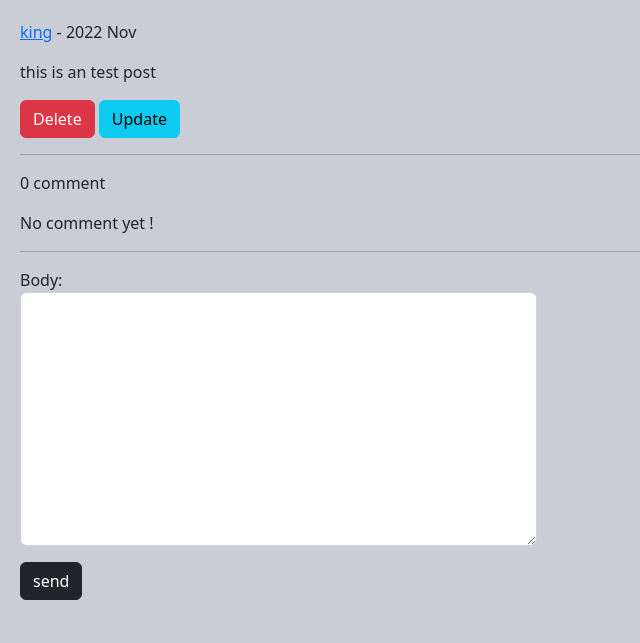
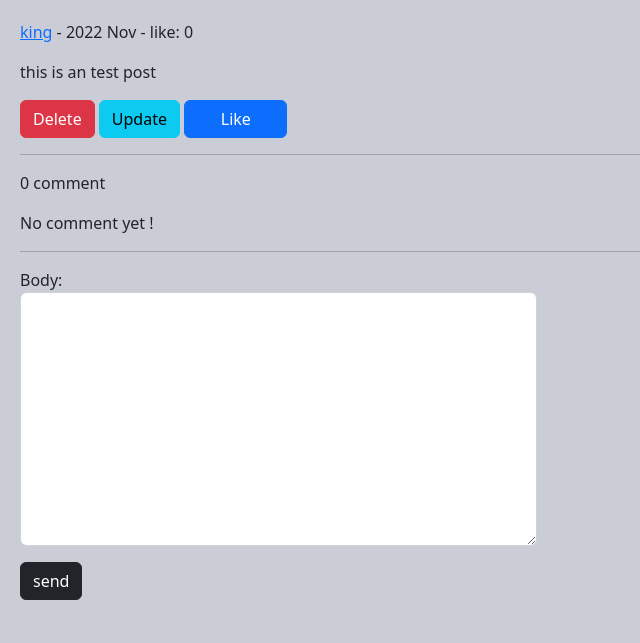
Before and after one commit to pooyajjj/social_media, a Django app: a page that uses home/templates/home/detail.html in a window 1280 px wide. Shown: the part 56-699 px from the top of the page, without its empty margins (0-640 px from the left). Run offline with Django 3.2, Linux system fonts and the light colour scheme; a user stored in the database is signed in; data comes from the database, SQL or seed files in the repository; both versions use the stored data as it was after the commit.

Commit message:
Like feature has been added

```diff
--- a/home/admin.py
+++ b/home/admin.py
@@ -1,5 +1,5 @@
 from django.contrib import admin
-from .models import Post, Comment
+from .models import Post, Comment, Vote
 
 @admin.register(Post)
 class PostAdmin(admin.ModelAdmin):
@@ -16,3 +16,5 @@ class PostAdmin(admin.ModelAdmin):
 class CommentAdmin(admin.ModelAdmin):
     list_display = ('user', 'post', 'created', 'is_reply')
     raw_id_fields = ('user', 'post', 'reply')
+
+admin.site.register(Vote)
--- a/home/models.py
+++ b/home/models.py
@@ -20,6 +20,9 @@ class Post(models.Model):
     def get_absolute_url(self):
         return reverse('home:post_detail', args=(self.id, self.slug))
 
+    def like_count(self):
+        return self.pvotes.count()
+
 
 class Comment(models.Model):
     user = models.ForeignKey(User, on_delete = models.CASCADE, related_name = 'ucomments')
@@ -31,3 +34,12 @@ class Comment(models.Model):
 
     def __str__(self) :
         return f'{self.user} - {self.body[:30]}'
+
+
+class Vote(models.Model):
+    user = models.ForeignKey(User, on_delete=models.CASCADE, related_name='uvotes')
+    post = models.ForeignKey(Post, on_delete=models.CASCADE, related_name='pvotes')
+
+
+    def __str__(self):
+        return f'{self.user} liked {self.post.slug}'
--- a/home/templates/home/detail.html
+++ b/home/templates/home/detail.html
@@ -2,12 +2,15 @@
 
 
 {% block content %}
-    <p><a href="{% url 'account:user_profile' post.user.id %}">{{ post.user.username }}</a> - {{ post.update | date:"Y M" }}</p>
+    <p><a href="{% url 'account:user_profile' post.user.id %}">{{ post.user.username }}</a> - {{ post.update | date:"Y M" }} - like: {{ post.like_count }}</p>
     <p>{{ post.body }}</p>
 
     {% if request.user.id == post.user.id %}
         <a href="{% url 'home:post_delete' post.id %}" class="btn btn-danger" >Delete</a>
         <a href="{% url 'home:post_update' post.id %}" class="btn btn-info" >Update</a>
+    {% endif %}
+    {% if request.user.is_authenticated %}
+    <a href="{% url 'home:post_like' post.id %}" class="btn btn-primary col-md-1" >Like</a>
     {% endif %}
     <hr/>
 
@@ -17,6 +20,10 @@
     <div class="card bg-dark text-white">
         <p class="card-header">{{ comment.user }} | {{ comment.created|timesince }}</p>
         <p class="card-body">{{ comment.body }}</p>
+
+        {% for reply in comment.rcomments.all %}
+        <p class="bg-secondary p-3 m-2">{{ reply.user }}<br/>{{ reply.body }} </p>
+        {% endfor %}
         {% if request.user.is_authenticated %}
             <form action="{% url 'home:add_reply' post.id comment.id %}" method="post" class="col-md-5">
                 {% csrf_token %}
@@ -24,10 +31,6 @@
                 <input type="submit" value="send" class="btn btn-primary">
             </form>
         {% endif %}
-
-            {% for reply in comment.rcomments.all %}
-                <p class="bg-secondary p-3 m-2">{{ reply.user }}<br/>{{ reply.body }} </p>
-            {% endfor %}
         </div> <br/>
         {% empty %}
         <p>No comment yet !</p>
--- a/home/urls.py
+++ b/home/urls.py
@@ -10,4 +10,5 @@ urlpatterns = [
     path('post/update/<int:post_id>/', views.PostUpdateView.as_view(), name = 'post_update'),
     path('post/create/', views.PostCreateView.as_view(), name = 'post_create'),
     path('reply/<int:post_id>/<int:comment_id>/', views.PostAddReplyView.as_view(), name = 'add_reply'),
+    path('like/<int:post_id>/', views.PostLikeView.as_view(), name = 'post_like'),
 ]
--- a/home/views.py
+++ b/home/views.py
@@ -1,7 +1,7 @@
 from django.shortcuts import render, redirect
 from django.views import View
 from home.forms import PostCreateUpdateForm, CommentCreateForm, CommentreplyForm
-from .models import Post, Comment
+from .models import Post, Comment, Vote
 from django.contrib.auth.mixins import  LoginRequiredMixin
 from django.contrib import messages
 from django.utils.text import slugify
@@ -126,3 +126,19 @@ class PostAddReplyView(LoginRequiredMixin, View):
             reply.save()
             messages.success(request, 'your reply submited', 'success')
         return redirect('home:post_detail', post.id, post.slug )
+
+
+class PostLikeView(LoginRequiredMixin, View):
+
+    def get(self, request, post_id):
+        post = get_object_or_404(Post, id = post_id)
+        like = Vote.objects.filter(post=post, user=request.user)
+
+        if like.exists():
+            messages.error(request, 'You already liked this post', 'danger')
+
+        else:
+            Vote.objects.create(post=post, user=request.user)
+            messages.success(request, 'You liked the post', 'success')
+
+        return redirect('home:post_detail', post.id, post.slug)
```
Also changed, not shown: db.sqlite3, home/migrations/0004_vote.py (added).
